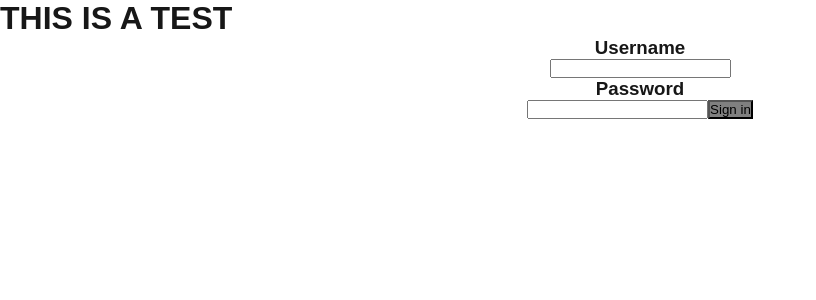
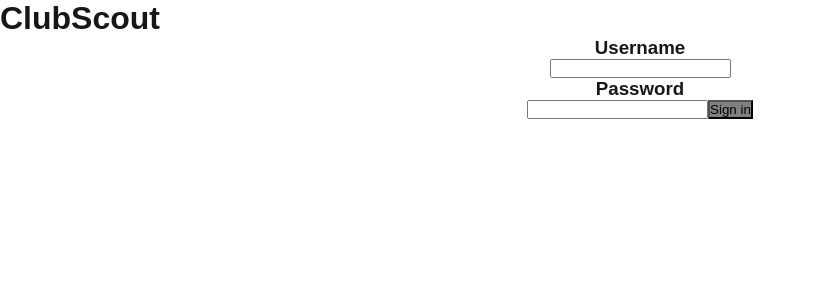
Before and after one commit to vefforritunII/H24_ClubFinder, a Next.js app in the folder club_scout/: page /logIn-SignUp/log_in in a window 1280 px wide. Shown: the top 300 px of the page, without its empty margins (0-816 px from the left). Built offline with nearby package versions, Linux system fonts and the light colour scheme.

Commit message:
comment-a nokkra stuff

```diff
--- a/club_scout/app/library/actions.tsx
+++ b/club_scout/app/library/actions.tsx
@@ -1,20 +1,23 @@
 "use server";
-// kannski búa til cookies fyrir notandan
+
 import {promises as fs } from "fs"
 import { redirect } from "next/navigation"
 import { cookies } from 'next/headers'
 
 
 export async function sign_up(formdata: FormData){
+    // sækja sign up form gögn
     const signUpData = {
         username: formdata.get("username"),
         password: formdata.get("password"),
         passwordCheck: formdata.get("passwordCheck")
     }
+
+    // sækja json gögn (mun breyta til supabase á eftir)
     const file = await fs.readFile(process.cwd() + '/app/library/stuff.json', 'utf8');
     const data = JSON.parse(file);
 
-
+    // ká ef password og passwordCheck eru eins og svo búa til nýja profile
     if (signUpData.password === signUpData.passwordCheck) {
 
         const id = data.profiles.length
@@ -26,7 +29,7 @@ export async function sign_up(formdata: FormData){
             clubs: []
 
         })
-
+        //skrifa nýja profile í json
         fs.writeFile(process.cwd() + '/app/library/stuff.json',JSON.stringify(data))
 
     }
@@ -38,18 +41,21 @@ export async function sign_up(formdata: FormData){
 }
 
 export async function sign_in(formdata:FormData) {
+
+    // sækja json gögn (mun breyta til supabase á eftir)
     const file = await fs.readFile(process.cwd() + '/app/library/stuff.json', 'utf8');
     const data = JSON.parse(file);
 
+    // sækja sign in form gögn
     const signInData = {
         username: formdata.get("username"),
         password: formdata.get("password"),
     }
-
+    // checka ef username og password eru strings til að double checka svo reynir að finna notandan profile'ið og redirect-a profile'ið
     if (typeof signInData.username === 'string' && typeof signInData.password === 'string'){
 
         for (let x of data.profiles){
-            if (x.name == signInData.username && x.pass == signInData.password){// do this next time (check if the username exists and then check if the password is the same then sends them to the profile page if conditions aint met, then send them to sign in and try to add a message thing to tell the user whats wrong)
+            if (x.name == signInData.username && x.pass == signInData.password){
                (await cookies()).set("haveSignedIn",x.name)
                 redirect("/profile/"+signInData.username)//má líka vera id
             }
@@ -61,16 +67,19 @@ export async function sign_in(formdata:FormData) {
     }
 }
 
+// delete-a cookie af notandan
 export async function signOut() {
     const cookie = await cookies()
     cookie.delete("haveSignedIn")
     redirect("/logIn-SignUp/log_in")
 }
 
+// sækjir gögn af notandan
 export async function getUserData(user:string){
+    // sækjir json data
     const file = await fs.readFile(process.cwd() + '/app/library/stuff.json', 'utf8');
     const data = JSON.parse(file);
-
+    // reynir að finna profile'ið notandan's og svo returna gögnin
     for (let x of data.profiles){
         if (x.name == user){
             return x
--- a/club_scout/app/loading.tsx
+++ b/club_scout/app/loading.tsx
@@ -1,3 +1,3 @@
 export default function Loading() {
     return <div>Loading...</div>;
-  }
+  }// kannski bættum við streaming
--- a/club_scout/app/logIn-SignUp/[Type]/page.tsx
+++ b/club_scout/app/logIn-SignUp/[Type]/page.tsx
@@ -42,12 +42,12 @@ export function Form(props :{type: string}){
   }
 
 }
-// TEST TEST
+
 export default async function Page({params}: {params: Promise<{Type:string}>}){
   const type = (await params).Type//nafnið af þetta og nafnið á dynamic route þarf að vera eins
   return (
     <div>
-      <h1>THIS IS A TEST</h1>
+      <h1>ClubScout</h1>
       <Form type={type} />
     </div>
 )
--- a/club_scout/app/profile/[User]/page.tsx
+++ b/club_scout/app/profile/[User]/page.tsx
@@ -16,7 +16,7 @@ export default async function Page({params}: {params:Promise<{User:string}>}){
     }
 
 
-    else if(cookie.has("haveSignedIn") && cookie.get("haveSignedIn")?.value == userData.name){// þarf "?" dunno why
+    else if(cookie.has("haveSignedIn") && cookie.get("haveSignedIn")?.value == userData.name){// þarf "?"
         return(
             <div>
                 <h2>velkominn!</h2>
```
